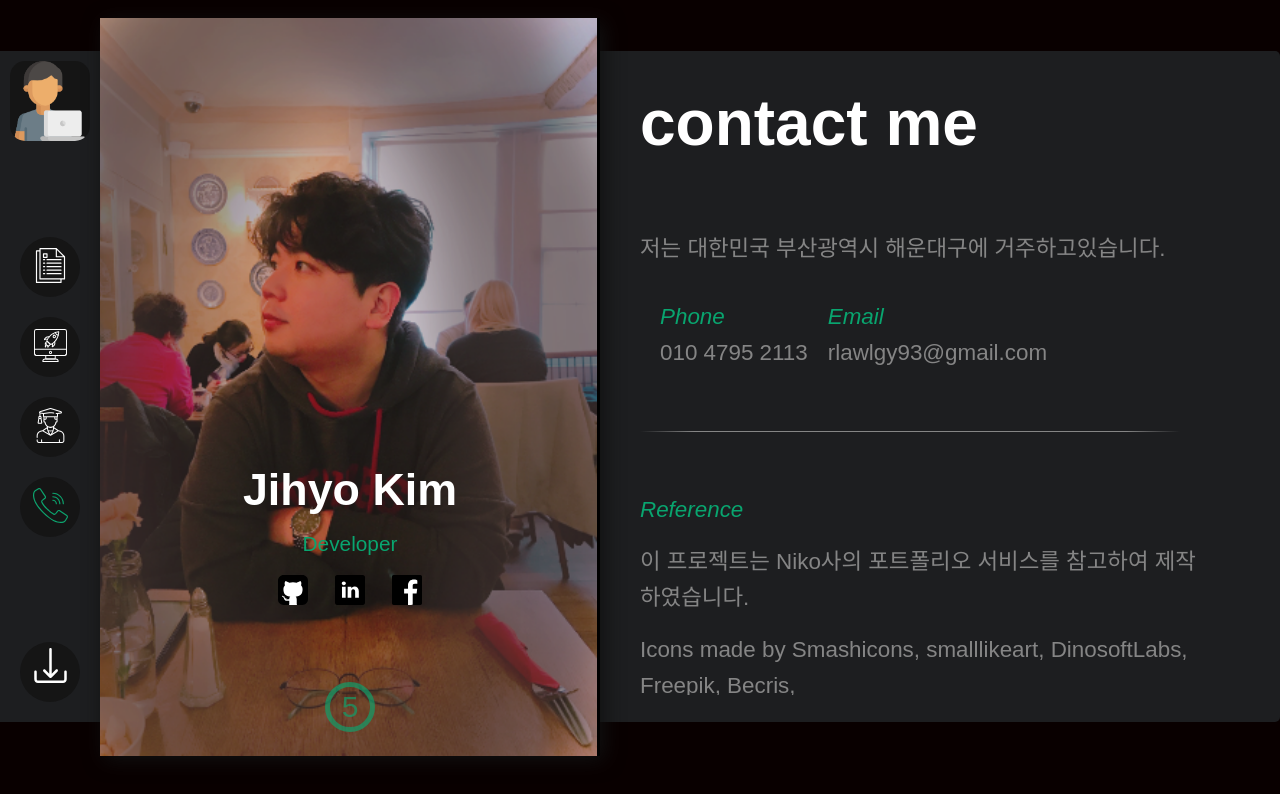
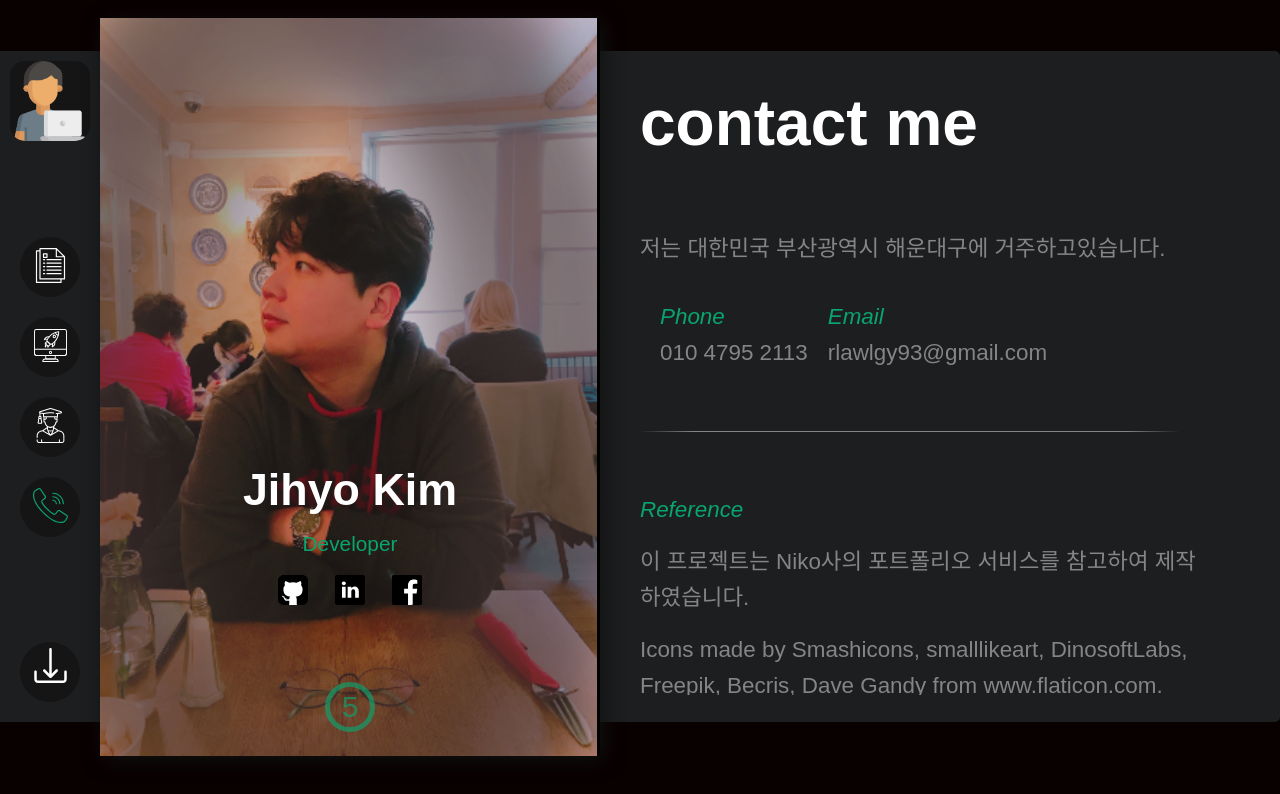
Before and after one commit to Korea-code/resume, a React (Create React App) app: page /resume/contact in a window 1280 px wide. Shown: the top 794 px of the page. Built offline with nearby package versions, Linux system fonts and the light colour scheme.

Commit message:
fix error

```diff
--- a/src/component/Main.js
+++ b/src/component/Main.js
@@ -20,7 +20,7 @@ const Conatiner = styled.div`
 const PhoneContainer = styled.div`
   background-color: ${(props) => props.theme.bgColor};
   height: 95vh;
-  min-height: 600px;
+  min-height: 500px;
   min-width: 350px;
   position: relative;
   border-radius: 5px;
--- a/src/routes/Contect.js
+++ b/src/routes/Contect.js
@@ -43,6 +43,7 @@ const Contact = () => {
         <br />
         <P>
           Icons made by Smashicons, smalllikeart, DinosoftLabs, Freepik, Becris,
+          Dave Gandy from www.flaticon.com.
         </P>
       </TextContainer>
     </>
```
Also changed, not shown: 1 other file (tests, documents, lock files or other folders).
